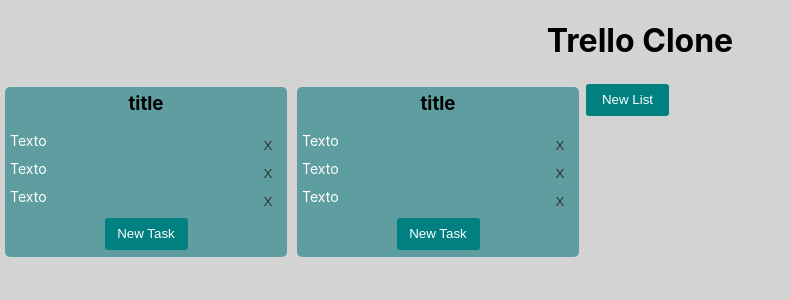
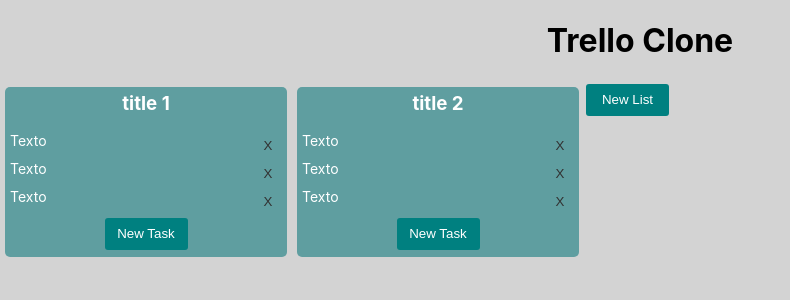
Before and after one commit to pardo30/trello_clone, a React (Create React App) app in the folder trello/: page / in a window 1280 px wide. Shown: the top 300 px of the page, without its empty margins (0-790 px from the left). Built offline with nearby package versions, Linux system fonts and the light colour scheme.

Commit message:
Form styles

```diff
--- a/trello/src/App.js
+++ b/trello/src/App.js
@@ -8,8 +8,8 @@
     <div className='App'>
       <h1 className='AppTitle'>Trello Clone</h1>
       <div className='AppContent'>
-      <TrelloColunm />
-      <TrelloColunm />
+      <TrelloColunm colunmtitle="title 1"/>
+      <TrelloColunm colunmtitle="title 2"/>
       <TrelloForm type='list'/>
       </div>
     </div>
--- a/trello/src/components/TrelloColunm.css
+++ b/trello/src/components/TrelloColunm.css
@@ -17,7 +17,7 @@
 
 
     text-align: center;
-    color: black;
+    color: white;
     background-color: none;
 
 }
--- a/trello/src/components/TrelloColunm.jsx
+++ b/trello/src/components/TrelloColunm.jsx
@@ -3,10 +3,10 @@
 import './TrelloColunm.css';
 import TrelloForm from './TrelloForm';
 
-const TrelloColunm = () => {
+const TrelloColunm = (props) => {
     return (
         <div className='list'>
-           <h3 className='listTitle'>title</h3>
+           <h3 className='listTitle'>{props.colunmtitle}</h3>
            <TrelloCard />
            <TrelloCard />
            <TrelloCard />
--- a/trello/src/components/TrelloForm.css
+++ b/trello/src/components/TrelloForm.css
@@ -13,22 +13,24 @@
     display: flex;
     flex-direction: row;
     justify-content: space-between;
+    align-items: baselinegit a;
 
     width: 272px;
 }
 .formInput {
     width: 240px;
+    height: 40px;
 
     outline: none;
     border: 0;
     border-radius: 3px;
     color: white;
-    background-color: rgba(0, 128, 128, 0.8)
+    background-color: rgb(168, 187, 187)
 }
 
 .closeButton {
     width: 28px;
-    height: 28px;
+    height: 40px;
 
     color: rgb(50, 50, 50);
     background-color: rgba(255, 225, 255, 0);
```
